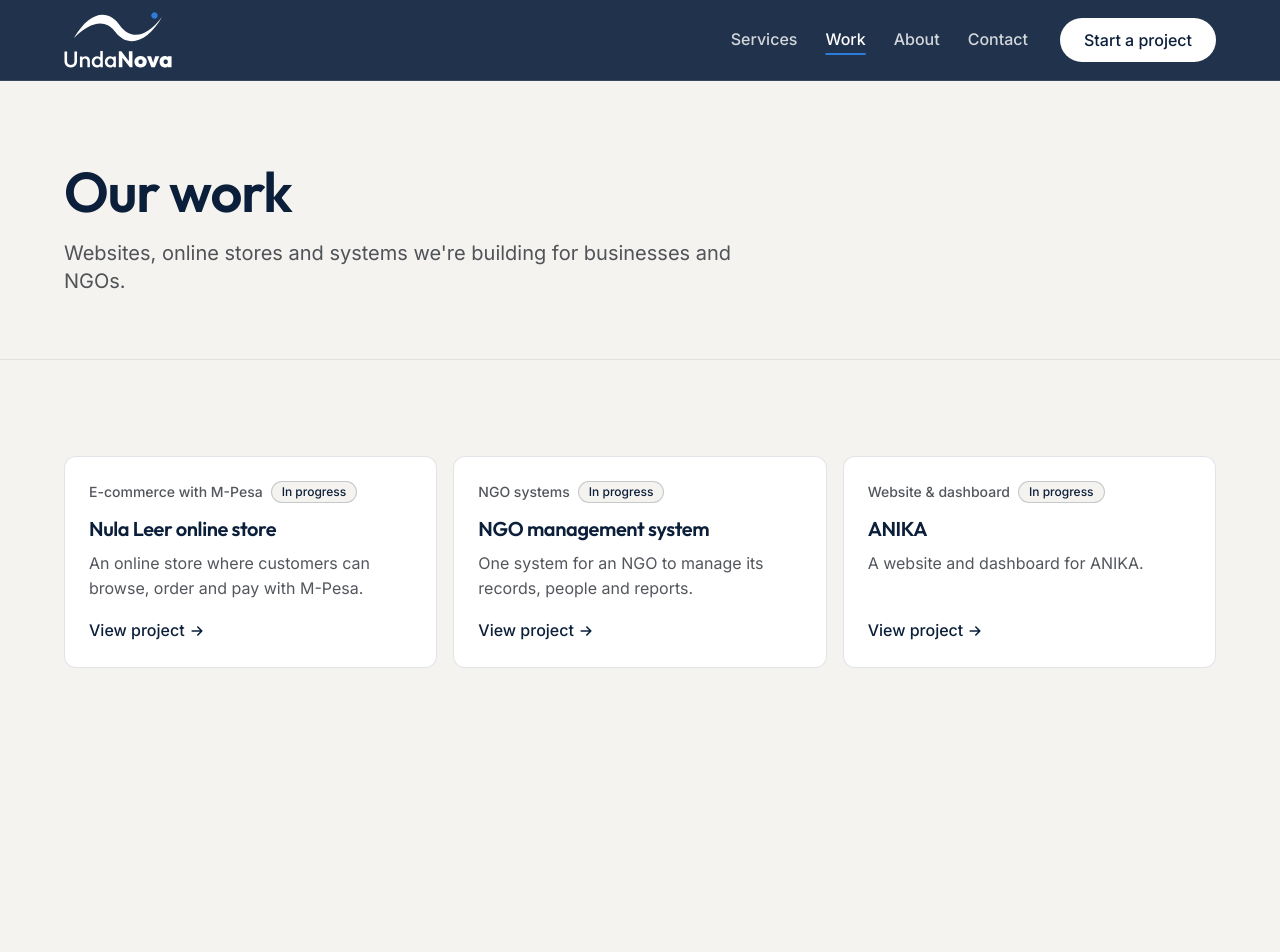
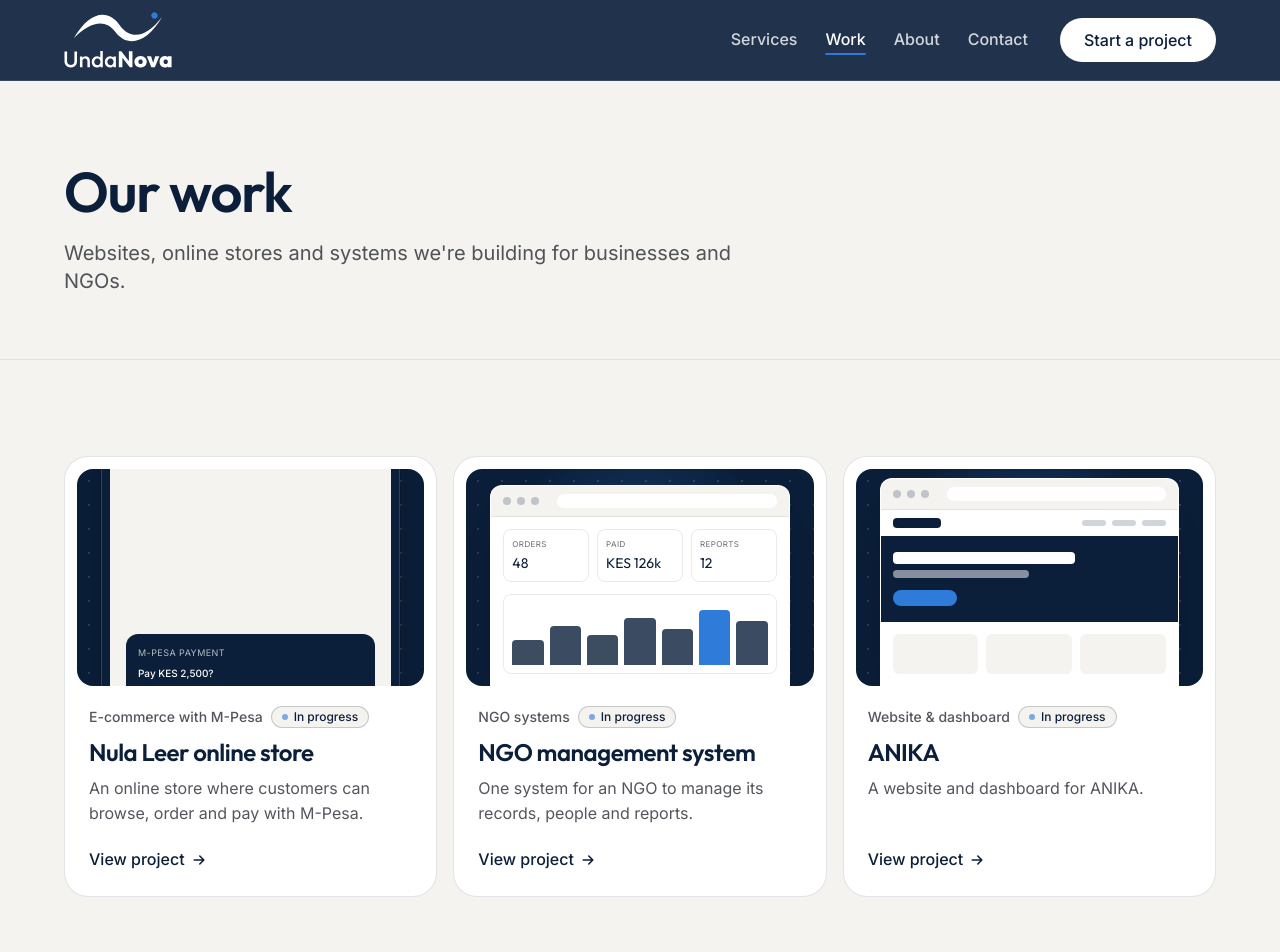
Before and after one commit to Jkosencha/undanova, a Next.js app: page /work in a window 1280 px wide. Shown: the top 952 px of the page. Built offline with nearby package versions, Linux system fonts and the light colour scheme.

Commit message:
Redesign project cards with previews and a dark glass variant
Cards show the project's screenshot or preview illustration, lift on hover, and have a dark style for navy sections. The In progress badge gets a pulsing dot.

```diff
--- a/src/components/work-card.tsx
+++ b/src/components/work-card.tsx
@@ -1,30 +1,65 @@
-import { Card } from "@/components/card";
+import Image from "next/image";
+import Link from "next/link";
 import { ArrowIcon } from "@/components/icons";
+import { PreviewPanel } from "@/components/previews";
 import type { WorkItem, WorkStatus } from "@/content/work";
 
-export function StatusBadge({ status }: { status: WorkStatus }) {
+export function StatusBadge({ status, tone = "light" }: { status: WorkStatus; tone?: "light" | "dark" }) {
   if (status !== "in-progress") return null;
+  const styles = tone === "dark" ? "border-white/25 bg-white/10 text-white" : "border-navy/20 bg-paper text-navy";
   return (
-    <span className="rounded-full border border-navy/20 bg-paper px-2.5 py-0.5 text-xs font-medium text-navy">
+    <span className={`inline-flex items-center gap-1.5 rounded-full border px-2.5 py-0.5 text-xs font-medium ${styles}`}>
+      <span aria-hidden className="size-1.5 animate-glow rounded-full bg-wave" />
       In progress
     </span>
   );
 }
 
-/** Project card linking to its case study. `headingLevel` keeps the page outline correct. */
-export function WorkCard({ item, headingLevel = "h3" }: { item: WorkItem; headingLevel?: "h2" | "h3" }) {
+type WorkCardProps = {
+  item: WorkItem;
+  headingLevel?: "h2" | "h3";
+  /** "dark" for navy sections. */
+  tone?: "light" | "dark";
+};
+
+/** Project card with a preview, linking to its case study. */
+export function WorkCard({ item, headingLevel = "h3", tone = "light" }: WorkCardProps) {
   const Heading = headingLevel;
+  const dark = tone === "dark";
+  const [cover] = item.images;
   return (
-    <Card href={`/work/${item.slug}`} className="flex w-full flex-col">
-      <div className="flex flex-wrap items-center gap-2">
-        <p className="text-sm font-medium text-ink/70">{item.category}</p>
-        <StatusBadge status={item.status} />
+    <Link
+      href={`/work/${item.slug}`}
+      prefetch={false}
+      className={`group flex w-full flex-col rounded-3xl border p-3 transition-all duration-300 hover:-translate-y-1 ${
+        dark
+          ? "border-white/10 bg-white/[0.04] hover:border-wave/60 hover:bg-white/[0.08]"
+          : "border-slate/25 bg-white hover:border-navy/40"
+      }`}
+    >
+      {cover ? (
+        <Image
+          src={cover.src}
+          alt=""
+          width={800}
+          height={500}
+          sizes="(min-width: 768px) 33vw, 100vw"
+          className="aspect-[16/10] w-full rounded-2xl object-cover"
+        />
+      ) : (
+        <PreviewPanel kind={item.preview} className="aspect-[16/10]" />
+      )}
+      <div className="flex flex-1 flex-col px-3 pb-3 pt-5">
+        <div className="flex flex-wrap items-center gap-2">
+          <p className={`text-sm font-medium ${dark ? "text-white/70" : "text-ink/70"}`}>{item.category}</p>
+          <StatusBadge status={item.status} tone={tone} />
+        </div>
+        <Heading className={`mt-2 text-2xl ${dark ? "text-white" : "text-navy"}`}>{item.title}</Heading>
+        <p className={`mt-2 flex-1 ${dark ? "text-white/75" : "text-ink/70"}`}>{item.summary}</p>
+        <span className={`mt-5 inline-flex items-center gap-1.5 font-medium ${dark ? "text-white" : "text-navy"}`}>
+          View project <ArrowIcon className="size-4 transition-transform group-hover:translate-x-1" />
+        </span>
       </div>
-      <Heading className="mt-3 text-xl text-navy">{item.title}</Heading>
-      <p className="mt-2 flex-1 text-ink/70">{item.summary}</p>
-      <span className="mt-4 inline-flex items-center gap-1 font-medium text-navy">
-        View project <ArrowIcon className="size-4" />
-      </span>
-    </Card>
+    </Link>
   );
 }
```
